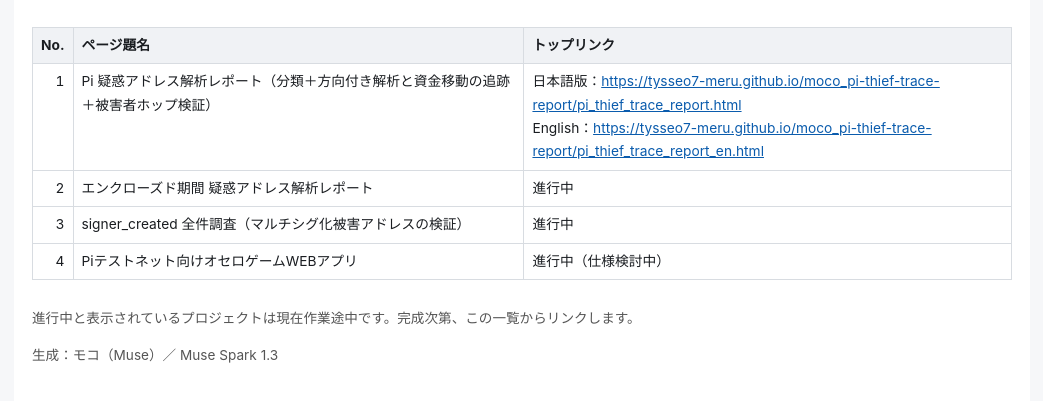
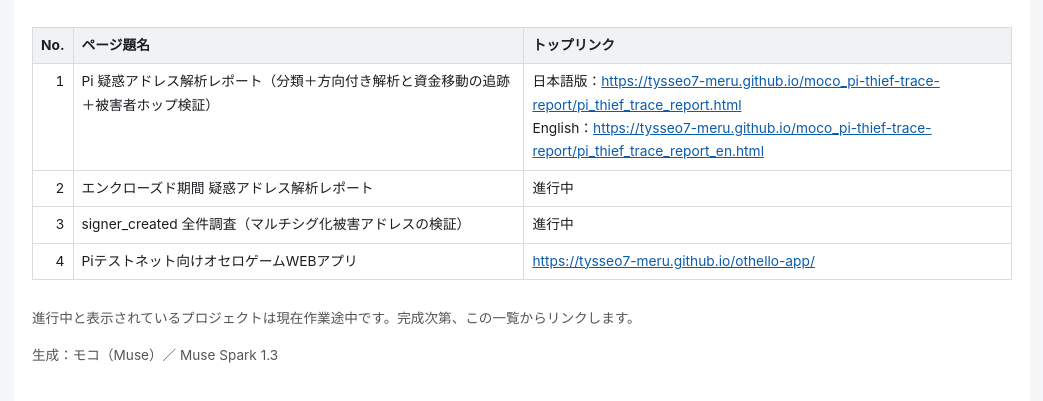
Before and after one commit to tysseo7-meru/moco-project-index, a plain HTML site: page index.html in a window 1280 px wide. Shown: the part 147-548 px from the top of the page, without its empty margins (118-1161 px from the left). Drawn offline with Linux system fonts and the light colour scheme.

```diff
--- a/index.html
+++ b/index.html
@@ -52,7 +52,7 @@ img { max-width: 100%; }
 <tr><td class="num">1</td><td>Pi 疑惑アドレス解析レポート（分類＋方向付き解析と資金移動の追跡＋被害者ホップ検証）</td><td>日本語版：<a href="https://tysseo7-meru.github.io/moco_pi-thief-trace-report/pi_thief_trace_report.html">https://tysseo7-meru.github.io/moco_pi-thief-trace-report/pi_thief_trace_report.html</a><br>English：<a href="https://tysseo7-meru.github.io/moco_pi-thief-trace-report/pi_thief_trace_report_en.html">https://tysseo7-meru.github.io/moco_pi-thief-trace-report/pi_thief_trace_report_en.html</a></td></tr>
 <tr><td class="num">2</td><td>エンクローズド期間 疑惑アドレス解析レポート</td><td>進行中</td></tr>
 <tr><td class="num">3</td><td>signer_created 全件調査（マルチシグ化被害アドレスの検証）</td><td>進行中</td></tr>
-<tr><td class="num">4</td><td>Piテストネット向けオセロゲームWEBアプリ</td><td>進行中（仕様検討中）</td></tr>
+<tr><td class="num">4</td><td>Piテストネット向けオセロゲームWEBアプリ</td><td><a href="https://tysseo7-meru.github.io/othello-app/">https://tysseo7-meru.github.io/othello-app/</a></td></tr>
 </table></div>
 <p class="small">進行中と表示されているプロジェクトは現在作業途中です。完成次第、この一覧からリンクします。</p>
 <p class="small">生成：モコ（Muse）／ Muse Spark 1.3</p>
```
